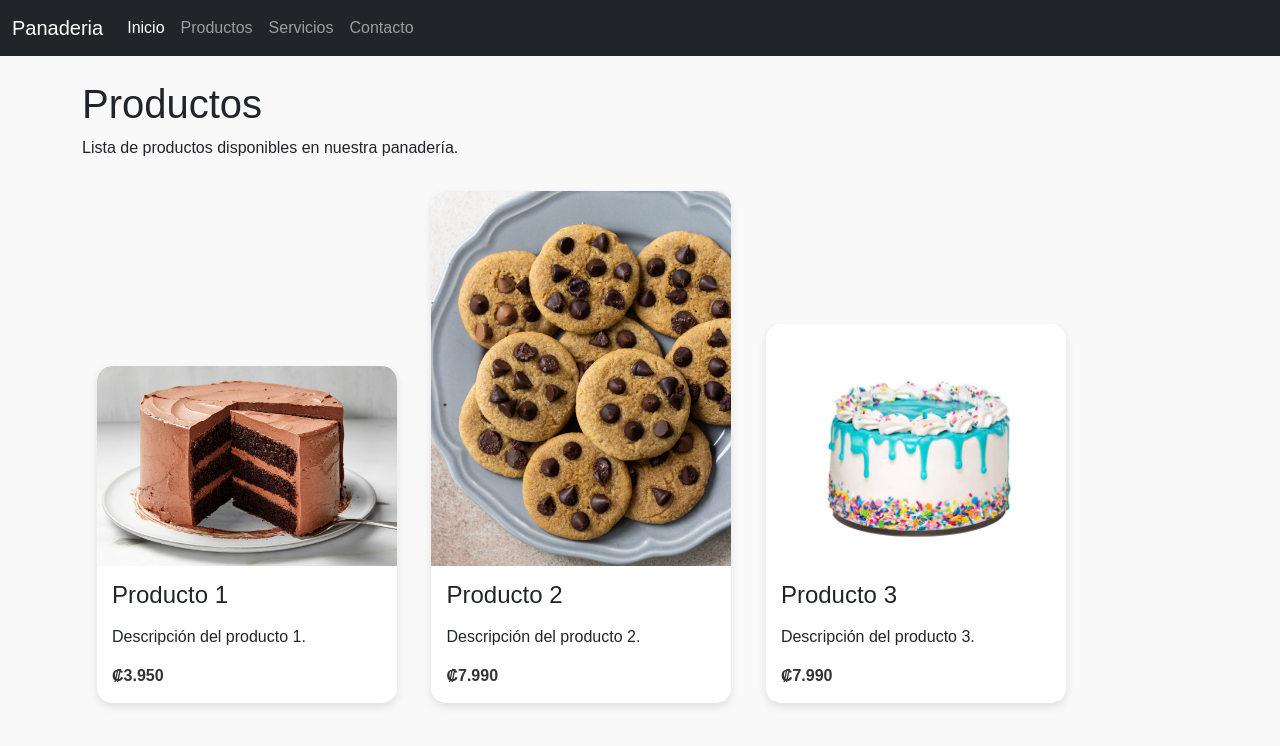
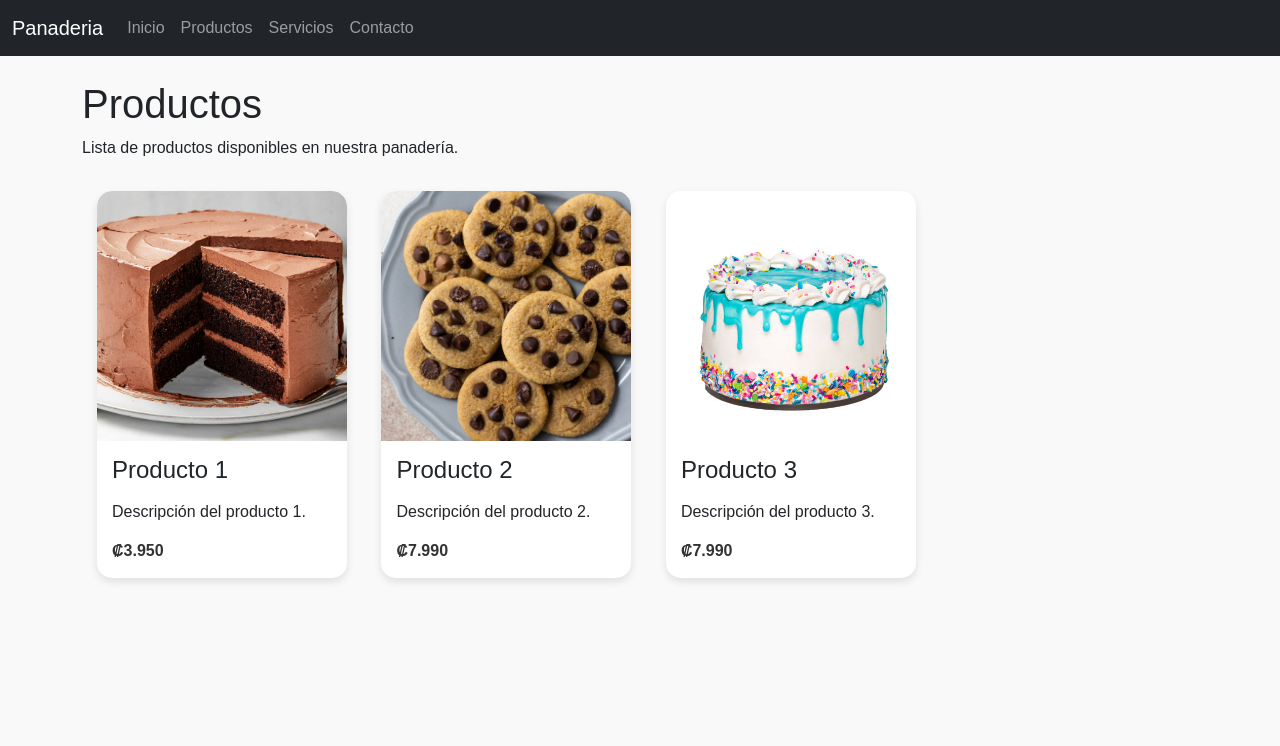
Before and after one commit to Ray-mocca/Proyecto_Progra_Avanzada, a Django app: page /productos/ in a window 1280 px wide. Shown: the top 746 px of the page. Run offline with Django 5.2, Linux system fonts and the light colour scheme.

Commit message:
mejoras en apariencia

```diff
--- a/Website_Menu_Project/ProyectoMenu/static/styles/custom.css
+++ b/Website_Menu_Project/ProyectoMenu/static/styles/custom.css
@@ -25,6 +25,7 @@ body {
     transition: transform 0.2s;
     text-align: left;
     overflow: hidden;
+
 }
 
 .product-card:hover {
@@ -33,10 +34,9 @@ body {
 
 .product-card img {
     border-radius: 15px 15px 0 0;
-    width: 100%;
-    height: 100%;
+    width: 250px;
+    height: 250px;
     object-fit: cover;
-    display: block;
 }
 
 .product-card h2 {
--- a/Website_Menu_Project/ProyectoMenu/templates/base.html
+++ b/Website_Menu_Project/ProyectoMenu/templates/base.html
@@ -28,14 +28,14 @@
         <header>
             <nav class="navbar navbar-expand-lg navbar-dark bg-dark">
                 <div class="container-fluid">
-                    <a class="navbar-brand" href="#">Panaderia</a>
+                    <a class="navbar-brand" href="{% url 'inicio' %}">Panaderia</a>
                     <button class="navbar-toggler" type="button" data-bs-toggle="collapse" data-bs-target="#navbarNav" aria-controls="navbarNav" aria-expanded="false" aria-label="Toggle navigation">
                         <span class="navbar-toggler-icon"></span>
                     </button>
                     <div class="collapse navbar-collapse" id="navbarNav">
                         <ul class="navbar-nav">
                             <li class="nav-item">
-                                <a class="nav-link active" aria-current="page" href="{% url 'inicio' %}">Inicio</a>
+                                <a class="nav-link" aria-current="page" href="{% url 'inicio' %}">Inicio</a>
                             </li>
                             <li class="nav-item">
                                 <a class="nav-link" href="{% url 'productos' %}">Productos</a>
```
